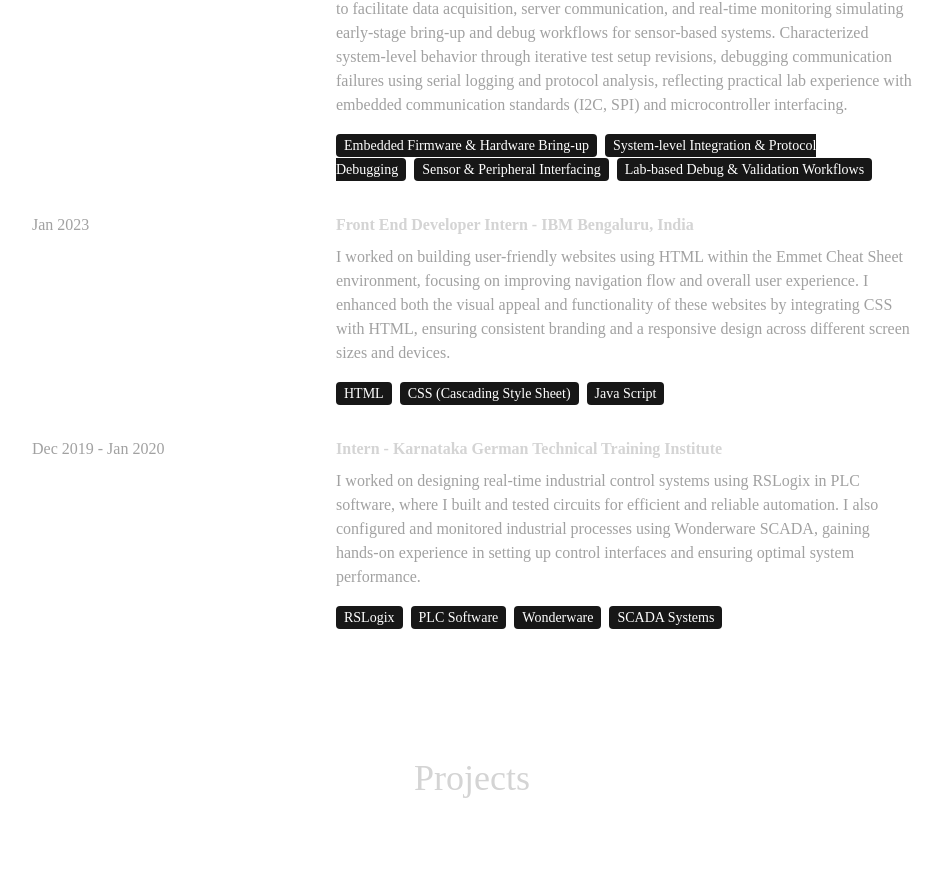
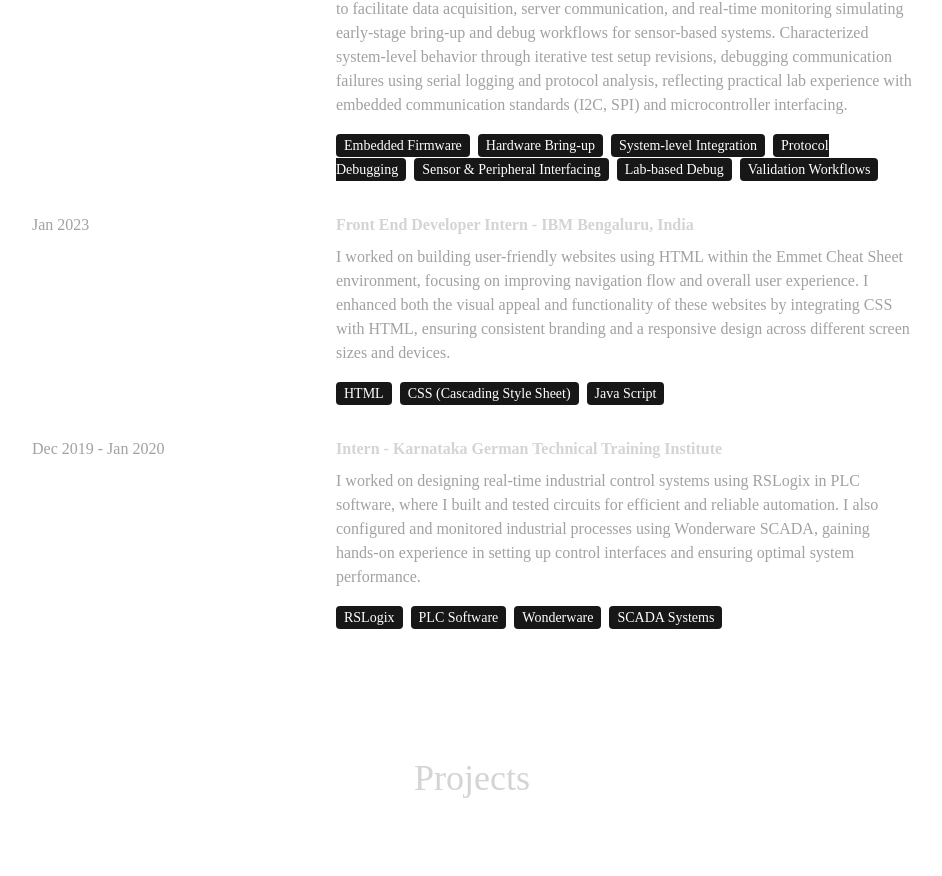
Before and after one commit to ChethanaRamesh012/Chethana-Portfolio, a React (Vite) app: page / in a window 1280 px wide. Shown: the part 2232-3108 px from the top of the page, without its empty margins (168-1110 px from the left). Built offline with nearby package versions, Linux system fonts and the light colour scheme; a web font is replaced by a local one.

Commit message:
Update index.js

```diff
--- a/src/constants/index.js
+++ b/src/constants/index.js
@@ -50,7 +50,7 @@ export const EXPERIENCES = [
     role: "Embedded Systems Intern",
     company: "Tequed Labs Pvt Ltd",
     description: `Designed and implemented a complete IoT-enabled Warehouse Management System by integrating RFID readers with NodeMCU microcontrollers over SPI for automated asset tracking and location updates. Developed embedded C firmware and PHP-based backend to facilitate data acquisition, server communication, and real-time monitoring simulating early-stage bring-up and debug workflows for sensor-based systems. Characterized system-level behavior through iterative test setup revisions, debugging communication failures using serial logging and protocol analysis, reflecting practical lab experience with embedded communication standards (I2C, SPI) and microcontroller interfacing.`,
-    technologies: ["Embedded Firmware & Hardware Bring-up","System-level Integration & Protocol Debugging","Sensor & Peripheral Interfacing","Lab-based Debug & Validation Workflows"],
+    technologies: ["Embedded Firmware", "Hardware Bring-up","System-level Integration", "Protocol Debugging","Sensor & Peripheral Interfacing","Lab-based Debug", "Validation Workflows"],
   },
   {
     year: "Jan 2023",
```
